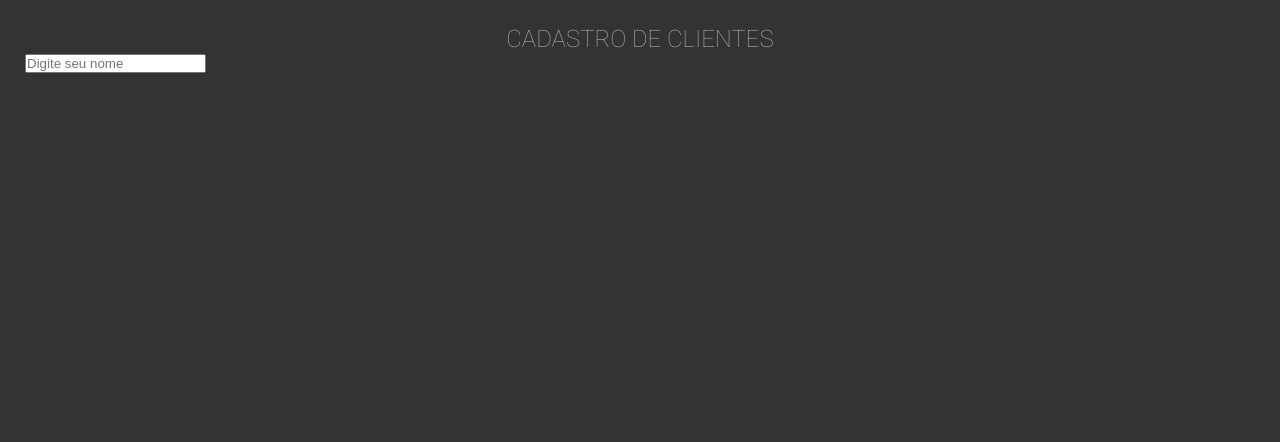
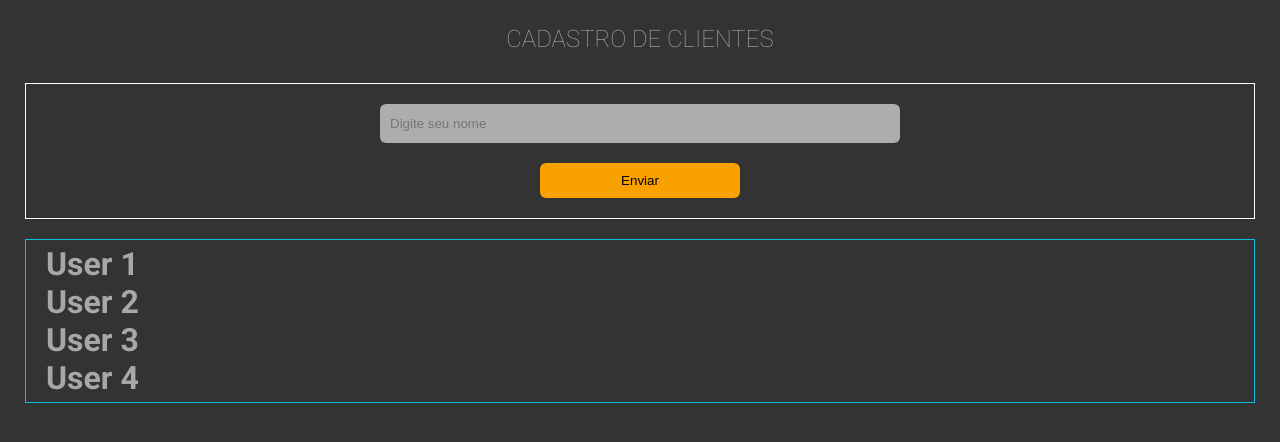
Before and after one commit to fagnercruz/Cadastro-Clientes, a React (Create React App) app in the folder frontend/: page / in a window 1280 px wide. Shown: the top 442 px of the page. Built offline with nearby package versions, Linux system fonts and the light colour scheme.

Commit message:
Adicionando novos componentes

```diff
--- a/frontend/public/index.html
+++ b/frontend/public/index.html
@@ -17,7 +17,7 @@
       @import url("https://fonts.googleapis.com/css2?family=Roboto:wght@100;300;400;700&display=swap");
     </style>
 
-    <title>React App</title>
+    <title>Cadastro de Clientes - ReactJS Frontweb</title>
   </head>
   <body>
     <noscript>You need to enable JavaScript to run this app.</noscript>
--- a/frontend/src/App.tsx
+++ b/frontend/src/App.tsx
@@ -1,11 +1,13 @@
 import "./App.css";
-import Formcard from "./Formcard";
+import Formcard from "./Components/Formcard";
+import Userlist from "./Components/Userlist";
 
 function App() {
   return (
     <div className="App">
       <h2>CADASTRO DE CLIENTES</h2>
       <Formcard />
+      <Userlist />
     </div>
   );
 }
--- a/frontend/src/Formcard/index.tsx
+++ b/frontend/src/Components/Formcard/index.tsx
@@ -5,6 +5,7 @@ const Formcard = () => {
     <div className="formcard">
       <form>
         <input type="text" id="inputNome" placeholder="Digite seu nome" />
+        <button>Enviar</button>
       </form>
     </div>
   );
--- /dev/null
+++ b/frontend/src/Components/Formcard/styles.css
@@ -0,0 +1,26 @@
+form {
+  border: 1px solid #fff;
+  padding: 20px;
+  margin-top: 30px;
+  display: flex;
+  flex-direction: column;
+  gap: 20px;
+  align-items: center;
+}
+
+form input {
+  width: 500px;
+  height: 35px;
+  border-radius: 6px;
+  border: 0px;
+  padding: 2px 10px;
+  background-color: rgba(255, 255, 255, 0.6);
+}
+
+form button {
+  width: 200px;
+  height: 35px;
+  border-radius: 6px;
+  border: 0px;
+  background-color: var(--primary);
+}
--- /dev/null
+++ b/frontend/src/Components/Userlist/index.tsx
@@ -0,0 +1,14 @@
+import "./styles.css";
+
+const Userlist = () => {
+  return (
+    <div className="userlist">
+      <h1>User 1</h1>
+      <h1>User 2</h1>
+      <h1>User 3</h1>
+      <h1>User 4</h1>
+    </div>
+  );
+};
+
+export default Userlist;
--- /dev/null
+++ b/frontend/src/Components/Userlist/styles.css
@@ -0,0 +1,6 @@
+.userlist {
+  border: 1px solid #08bddd;
+
+  margin-top: 20px;
+  padding: 5px 20px;
+}
--- a/frontend/src/index.css
+++ b/frontend/src/index.css
@@ -19,7 +19,7 @@ code {
 
 /* Defina aqui as variáveis para compor a paleta de cores do projeto*/
 :root {
-  --primary: rgb(25, 31, 110);
+  --primary: rgb(248, 161, 0);
   --dark-grey: #333;
   --light-grey: #a7a7a7;
 }
```
Also changed, not shown: frontend/src/Formcard/styles.css (deleted).
